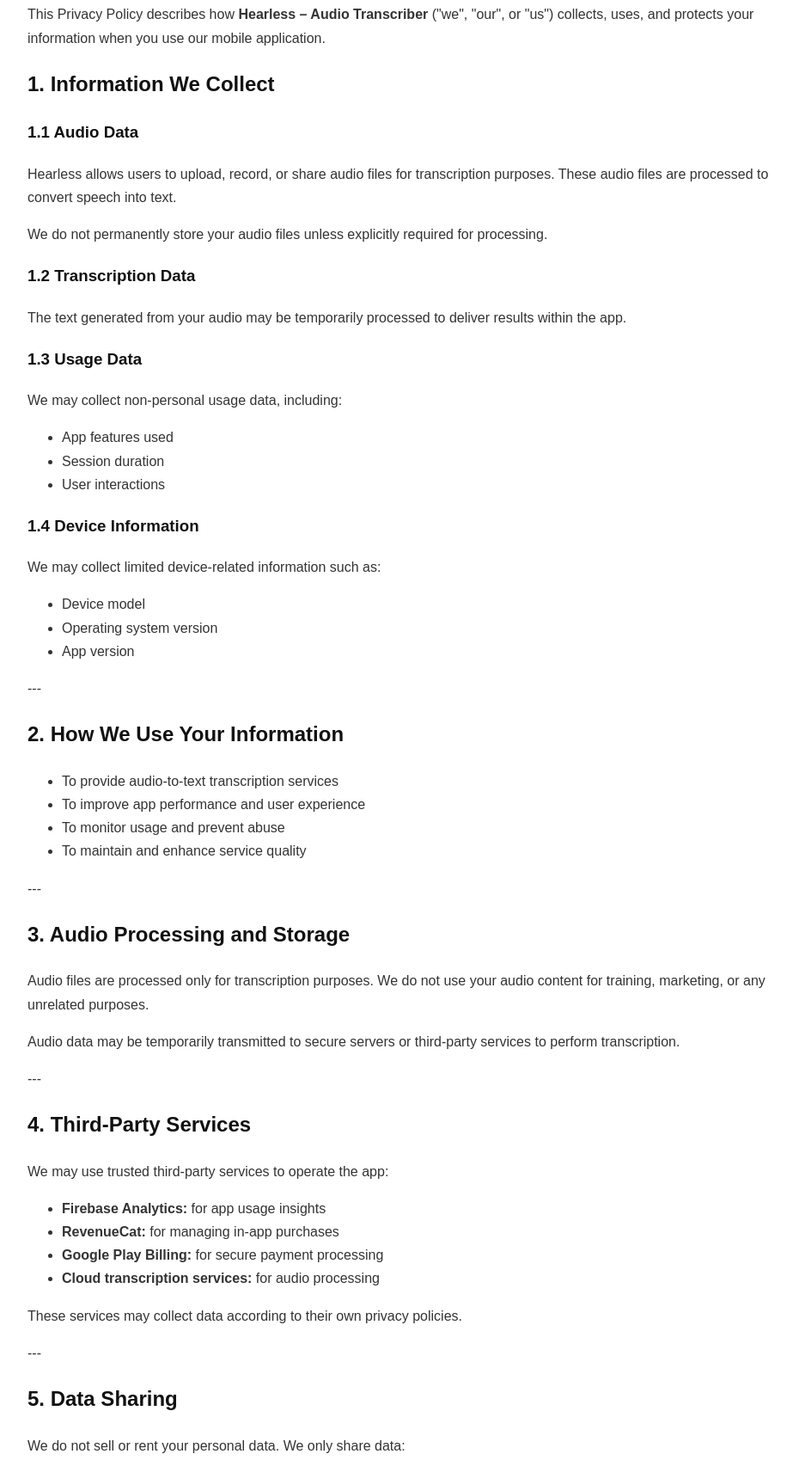
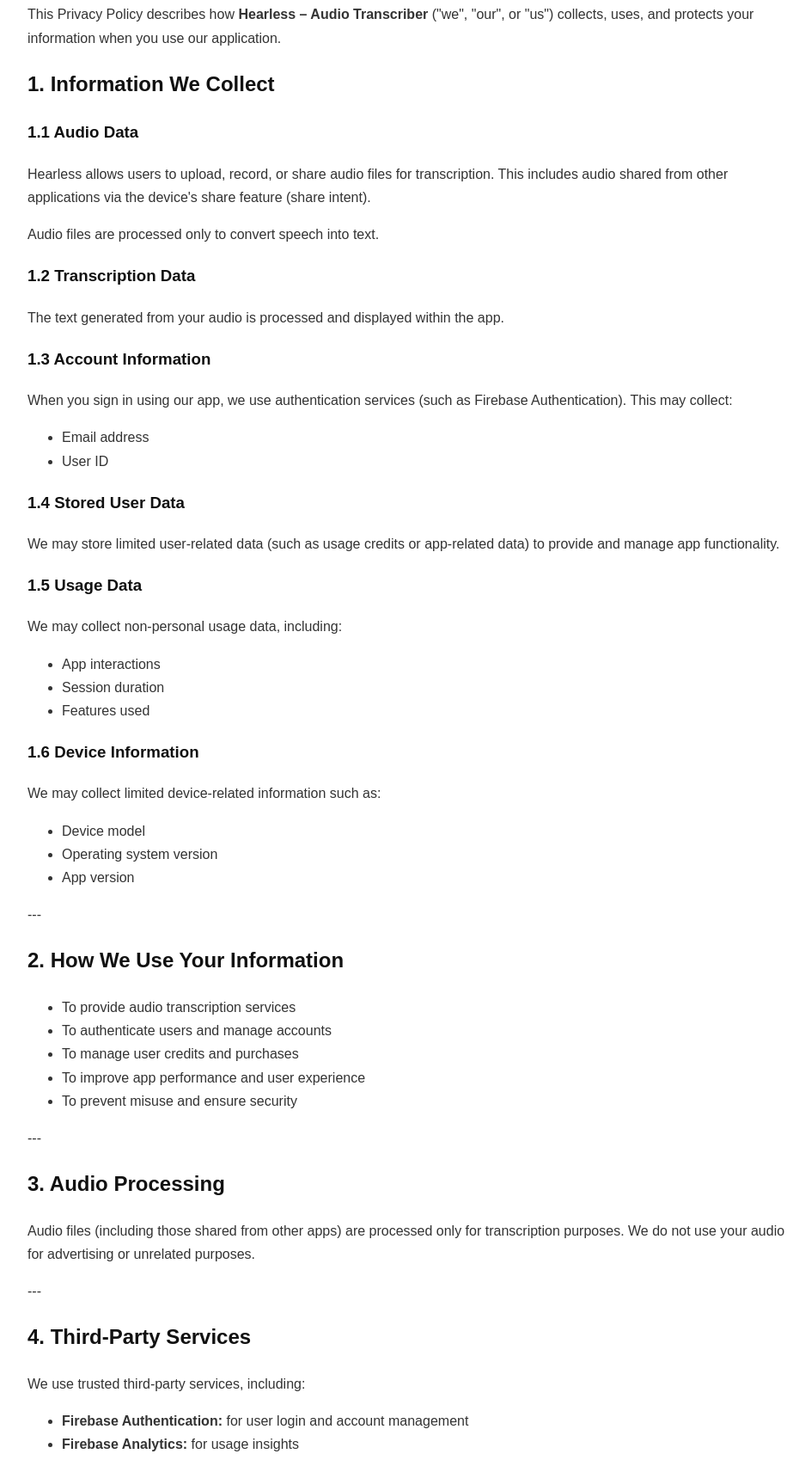
Before and after one commit to Talhahussain22/hearless-privacy-policy, a plain HTML site: page index.html in a window 1280 px wide. Shown: the part 157-1855 px from the top of the page at 86% size, without its empty margins (158-1095 px from the left). Drawn offline with Linux system fonts and the light colour scheme.

Commit message:
Update index.html

```diff
--- a/index.html
+++ b/index.html
@@ -16,9 +16,6 @@
     h1, h2, h3 {
       color: #111;
     }
-    a {
-      color: #007BFF;
-    }
   </style>
 </head>
 <body>
@@ -28,34 +25,50 @@
 
 <p>
 This Privacy Policy describes how <strong>Hearless – Audio Transcriber</strong> ("we", "our", or "us")
-collects, uses, and protects your information when you use our mobile application.
+collects, uses, and protects your information when you use our application.
 </p>
 
 <h2>1. Information We Collect</h2>
 
 <h3>1.1 Audio Data</h3>
 <p>
-Hearless allows users to upload, record, or share audio files for transcription purposes.
-These audio files are processed to convert speech into text.
+Hearless allows users to upload, record, or share audio files for transcription.
+This includes audio shared from other applications via the device's share feature (share intent).
 </p>
 <p>
-We do not permanently store your audio files unless explicitly required for processing.
+Audio files are processed only to convert speech into text.
 </p>
 
 <h3>1.2 Transcription Data</h3>
 <p>
-The text generated from your audio may be temporarily processed to deliver results within the app.
+The text generated from your audio is processed and displayed within the app.
 </p>
 
-<h3>1.3 Usage Data</h3>
+<h3>1.3 Account Information</h3>
+<p>
+When you sign in using our app, we use authentication services (such as Firebase Authentication).
+This may collect:
+</p>
+<ul>
+  <li>Email address</li>
+  <li>User ID</li>
+</ul>
+
+<h3>1.4 Stored User Data</h3>
+<p>
+We may store limited user-related data (such as usage credits or app-related data)
+to provide and manage app functionality.
+</p>
+
+<h3>1.5 Usage Data</h3>
 <p>We may collect non-personal usage data, including:</p>
 <ul>
-  <li>App features used</li>
+  <li>App interactions</li>
   <li>Session duration</li>
-  <li>User interactions</li>
+  <li>Features used</li>
 </ul>
 
-<h3>1.4 Device Information</h3>
+<h3>1.6 Device Information</h3>
 <p>
 We may collect limited device-related information such as:
 </p>
@@ -69,56 +82,55 @@
 
 <h2>2. How We Use Your Information</h2>
 <ul>
-  <li>To provide audio-to-text transcription services</li>
+  <li>To provide audio transcription services</li>
+  <li>To authenticate users and manage accounts</li>
+  <li>To manage user credits and purchases</li>
   <li>To improve app performance and user experience</li>
-  <li>To monitor usage and prevent abuse</li>
-  <li>To maintain and enhance service quality</li>
+  <li>To prevent misuse and ensure security</li>
 </ul>
 
 ---
 
-<h2>3. Audio Processing and Storage</h2>
+<h2>3. Audio Processing</h2>
 <p>
-Audio files are processed only for transcription purposes. We do not use your audio content for training,
-marketing, or any unrelated purposes.
-</p>
-<p>
-Audio data may be temporarily transmitted to secure servers or third-party services to perform transcription.
+Audio files (including those shared from other apps) are processed only for transcription purposes.
+We do not use your audio for advertising or unrelated purposes.
 </p>
 
 ---
 
 <h2>4. Third-Party Services</h2>
-<p>We may use trusted third-party services to operate the app:</p>
+<p>We use trusted third-party services, including:</p>
 
 <ul>
-  <li><strong>Firebase Analytics:</strong> for app usage insights</li>
+  <li><strong>Firebase Authentication:</strong> for user login and account management</li>
+  <li><strong>Firebase Analytics:</strong> for usage insights</li>
   <li><strong>RevenueCat:</strong> for managing in-app purchases</li>
-  <li><strong>Google Play Billing:</strong> for secure payment processing</li>
+  <li><strong>Google Play Billing:</strong> for secure payments</li>
   <li><strong>Cloud transcription services:</strong> for audio processing</li>
 </ul>
 
 <p>
-These services may collect data according to their own privacy policies.
+These services may collect and process data according to their own privacy policies.
 </p>
 
 ---
 
 <h2>5. Data Sharing</h2>
 <p>
-We do not sell or rent your personal data. We only share data:
+We do not sell or rent your personal data. We may share data only:
 </p>
 <ul>
-  <li>With service providers necessary to operate the app</li>
+  <li>With service providers required to operate the app</li>
   <li>To comply with legal obligations</li>
-  <li>To protect against misuse or fraud</li>
+  <li>To prevent fraud or misuse</li>
 </ul>
 
 ---
 
 <h2>6. Data Retention</h2>
 <p>
-We retain data only as long as necessary to provide our services.
+We retain data only as long as necessary to provide services.
 Audio files are not stored permanently unless required for functionality.
 </p>
 
@@ -126,8 +138,8 @@
 
 <h2>7. Data Security</h2>
 <p>
-We implement reasonable security measures to protect your data.
-However, no system is completely secure, and we cannot guarantee absolute security.
+We implement reasonable safeguards to protect your data.
+However, no method of transmission over the internet is completely secure.
 </p>
 
 ---
@@ -144,7 +156,7 @@
 
 <h2>9. Children's Privacy</h2>
 <p>
-Hearless is not intended for children under 13.
+This app is not intended for children under 13.
 We do not knowingly collect personal data from children.
 </p>
 
@@ -152,7 +164,7 @@
 
 <h2>10. International Users</h2>
 <p>
-Your data may be processed in countries outside your residence.
+Your data may be processed in different countries.
 By using the app, you consent to such processing.
 </p>
 
@@ -161,14 +173,14 @@
 <h2>11. Changes to This Policy</h2>
 <p>
 We may update this Privacy Policy from time to time.
-Changes will be posted on this page with an updated effective date.
+Updates will be posted on this page.
 </p>
 
 ---
 
 <h2>12. Contact Us</h2>
 <p>
-If you have questions or concerns about this Privacy Policy, contact us:
+If you have any questions, contact us:
 <br/><br/>
 <strong>Email:</strong> th47555@gmail.com
 </p>
```
